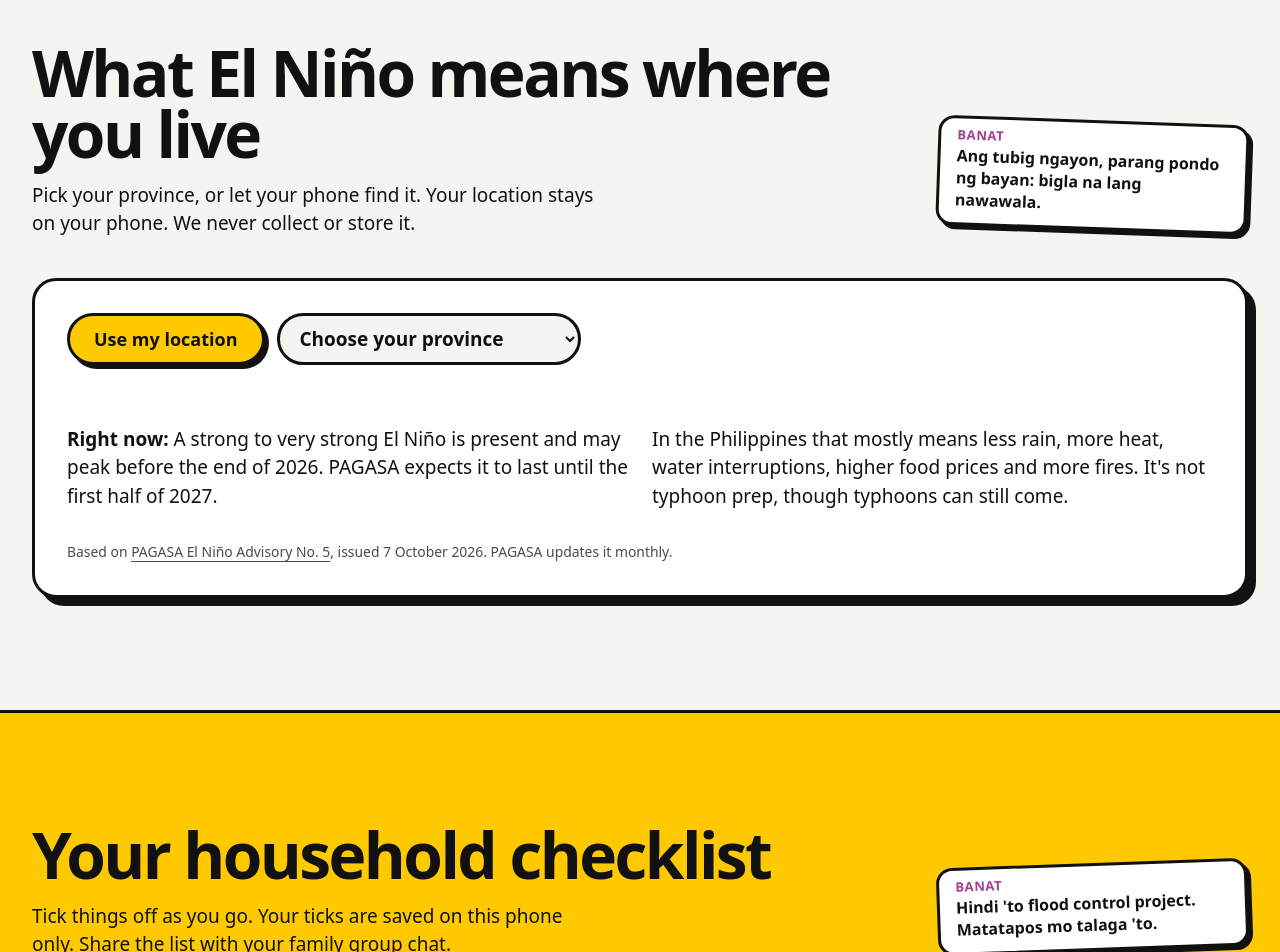
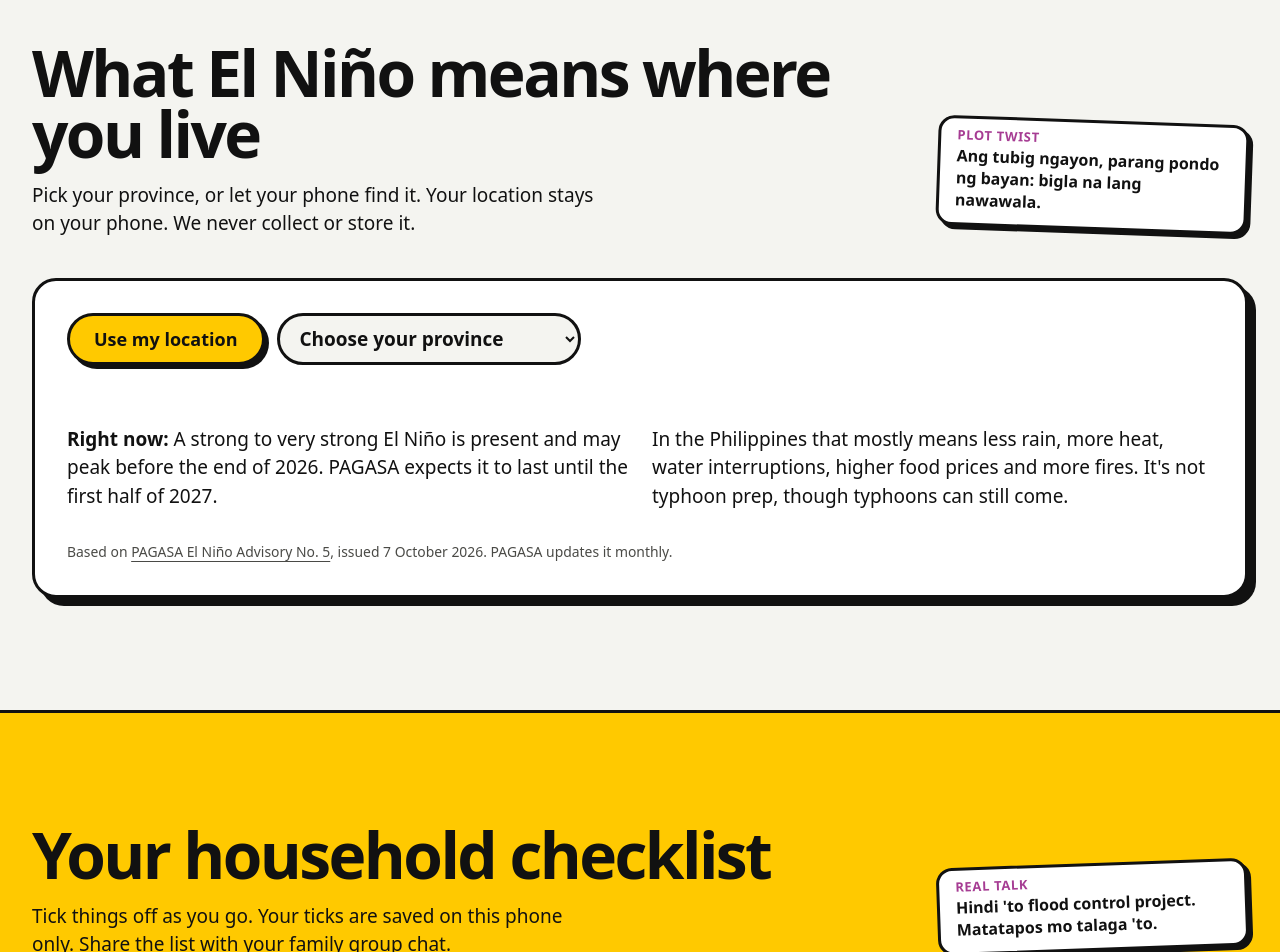
Before and after one commit to lea-tinoso/el-nino-ready, a React (Vite) app: page / in a window 1280 px wide. Shown: the part 900-1852 px from the top of the page. Built offline with nearby package versions, Linux system fonts and the light colour scheme.

Commit message:
Give each satire sticker its own label
Co-Authored-By: Claude Opus 5.5 (1M context) <noreply@anthropic.com>
Claude-Session: https://claude.ai/code/session_014jUPV1DbUyvbgumZ1zkCye

```diff
--- a/src/components/Banat.tsx
+++ b/src/components/Banat.tsx
@@ -1,8 +1,10 @@
-// A tilted sticker for the satirical one-liner each section gets.
+// A tilted sticker for the satirical one-liner each section gets. The label is part of the joke.
 export function Banat({
+  label,
   children,
   className = '',
 }: {
+  label: string
   children: React.ReactNode
   className?: string
 }) {
@@ -11,7 +13,7 @@ export function Banat({
       className={`banat w-fit max-w-[34ch] rounded-2xl border-3 border-line bg-white px-4 pt-2 pb-3 text-[16px] leading-snug font-semibold text-line shadow-[4px_4px_0_var(--color-line)] ${className}`}
     >
       <span className="block text-[13px] font-extrabold tracking-[0.05em] text-plum uppercase">
-        Banat
+        {label}
       </span>
       {children}
     </p>
--- a/src/components/Checklist.tsx
+++ b/src/components/Checklist.tsx
@@ -37,7 +37,7 @@ export function Checklist({ done, onToggle, onClear }: Props) {
               only. Share the list with your family group chat.
             </p>
           </div>
-          <Banat className="-rotate-2 md:mb-2">
+          <Banat label="Real talk" className="-rotate-2 md:mb-2">
             Hindi 'to flood control project. Matatapos mo talaga 'to.
           </Banat>
         </div>
--- a/src/components/Faq.tsx
+++ b/src/components/Faq.tsx
@@ -16,7 +16,7 @@ export function Faq() {
           >
             Questions, answered plainly
           </h2>
-          <Banat className="mt-8 rotate-2">
+          <Banat label="Tanong lang po" className="mt-8 rotate-2">
             Mas madali pa 'tong sagutin kaysa "Saan napunta ang pondo?"
           </Banat>
         </div>
--- a/src/components/Footer.tsx
+++ b/src/components/Footer.tsx
@@ -74,7 +74,7 @@ export function Footer() {
 
         <div className="mt-16 flex flex-col gap-10 md:flex-row md:items-end md:justify-between">
           <Signature />
-          <Banat className="rotate-1">
+          <Banat label="Disclaimer (kuno)" className="rotate-1">
             Not affiliated with any government agency. Obviously. Wala kaming
             mukha sa tarpaulin.
           </Banat>
--- a/src/components/Hotlines.tsx
+++ b/src/components/Hotlines.tsx
@@ -18,7 +18,7 @@ export function Hotlines() {
           >
             In an emergency, don't scroll. Call.
           </h2>
-          <Banat className="mt-8 -rotate-2">
+          <Banat label="Paalala" className="mt-8 -rotate-2">
             Itong mga number na 'to, sumasagot. Hindi laging "naka-leave."
           </Banat>
         </div>
--- a/src/components/ProvinceCheck.tsx
+++ b/src/components/ProvinceCheck.tsx
@@ -73,7 +73,7 @@ export function ProvinceCheck({ province, onChange }: Props) {
               on your phone. We never collect or store it.
             </p>
           </div>
-          <Banat className="rotate-2 md:mb-2">
+          <Banat label="Plot twist" className="rotate-2 md:mb-2">
             Ang tubig ngayon, parang pondo ng bayan: bigla na lang nawawala.
           </Banat>
         </div>
--- a/src/components/Timeline.tsx
+++ b/src/components/Timeline.tsx
@@ -21,7 +21,7 @@ export function Timeline() {
             PAGASA says El Niño may peak before the end of 2026 and last into
             mid-2027. Here is what to do, and when.
           </p>
-          <Banat className="mt-8 -rotate-2">
+          <Banat label="Pawis report" className="mt-8 -rotate-2">
             Init na init? Pati singit? Tiis lang, hanggang mid-2027 pa 'to.
           </Banat>
         </div>
```
